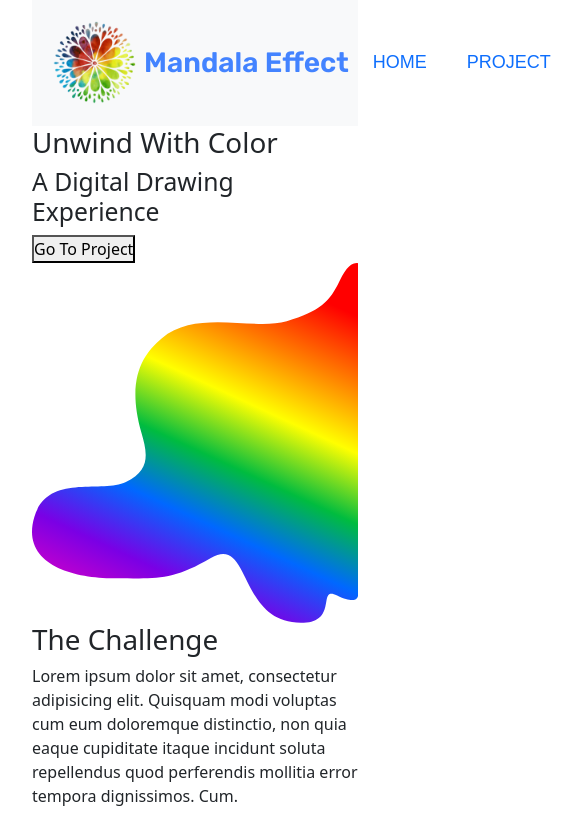
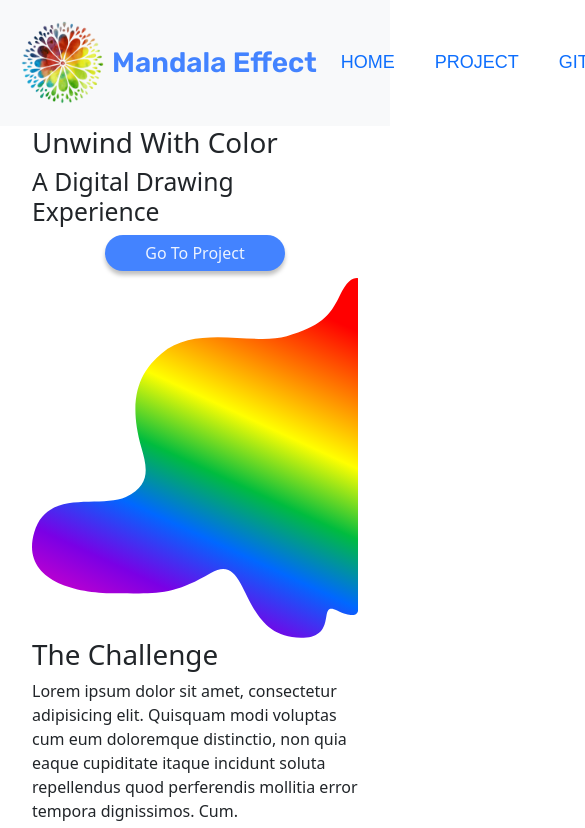
Before and after one commit to mandala-effect/mandala-effect-app, a React (Create React App) app: page / in a window 390 px wide. Shown: the top 828 px of the page, 585 px wide, since content can reach past the window. Built offline with nearby package versions, Linux system fonts and the light colour scheme.

Commit message:
Button styled and responsive.

```diff
--- a/src/Pages/LandingPage/LandingPage.css
+++ b/src/Pages/LandingPage/LandingPage.css
@@ -8,6 +8,7 @@
   --white: rgba(255,255,255, 0.9);
   --footer-violet: #4B35B0;
   --nav-link-hover: #555;
+  --shadow: rgba(0, 0, 0, 0.25);
 }
 
 * {
@@ -37,16 +38,37 @@ img {
 }
 /* ↑↑↑↑↑ ===== End general styles. ===== ↑↑↑↑↑ */
 
-.App {
+.landing-page {
   max-width: 1100px;
   margin: auto;
   /* overflow: hidden; */
   padding: 0 2rem;
 }
 
+/* ↓↓↓↓↓ ===== Unwind With Color ===== ↓↓↓↓↓*/
+/* button */
+div.landing-page > button.project-button {
+  display: inline-block;
+  padding: 0.4em 2.5em;
+  margin: 0.7em auto;
+  border: none;
+  border-radius: 500px;
+  background-color: var(--blue);
+  color: var(--white);
+  box-shadow: 0px 4px 4px var(--shadow);
+  transition-duration: 0.4s;
+}
 
-/* Title */
+div.landing-page > button.project-button:hover {
+  border: 2px solid var(--blue);
+  background-color: var(--white);
+  color: var(--blue);
+  box-shadow: none;
+}
 
-/* ↑↑↑↑↑ ===== Navbar end ===== ↑↑↑↑↑ */
-
-/* ↓↓↓↓↓ ===== Unwind With Color ===== ↓↓↓↓↓*/
+@media all and (max-width:30em) {
+  div.landing-page > button.project-button {
+    display:block;
+    margin: 0.4em auto;
+  }
+}
--- a/src/Pages/LandingPage/LandingPage.jsx
+++ b/src/Pages/LandingPage/LandingPage.jsx
@@ -9,7 +9,7 @@ function LandingPage() {
       <div className="landing-page">
         <h1>Unwind With Color</h1>
         <h2>A Digital Drawing Experience</h2>
-        <button>Go To Project</button>
+        <button className="project-button">Go To Project</button>
         <img src="/img/rainbow-splash-image.svg" alt="rainbow splash"/>
 
         <h1>The Challenge</h1>
```
Also changed, not shown: public/img/reactjs-icon.svg (renamed from public/img/reactjs-icon 1.svg).
